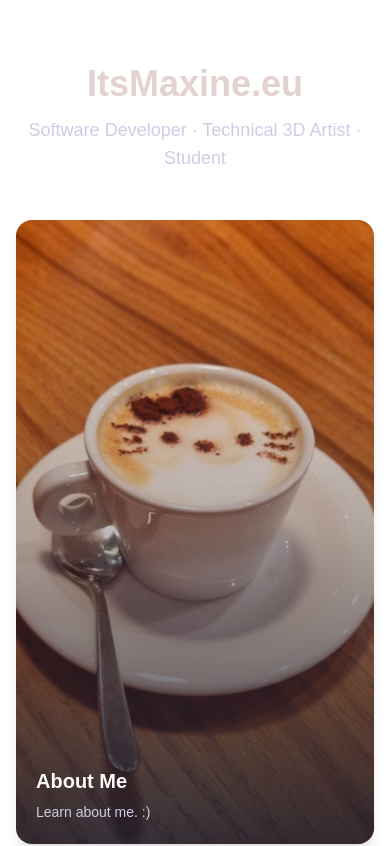
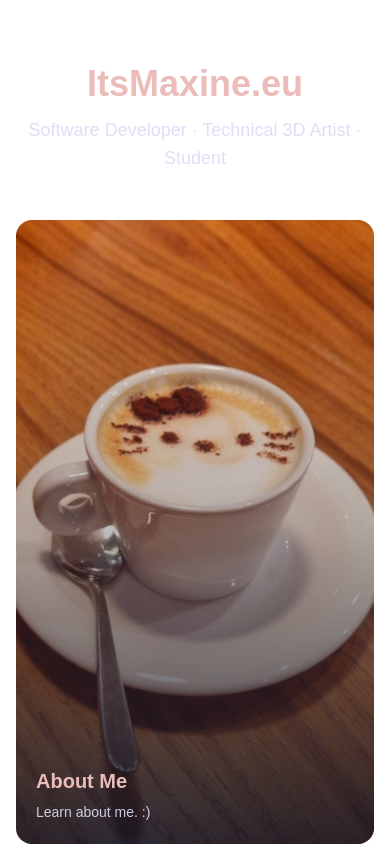
Before and after one commit to MaxineCodes/personal-website, a Next.js app: page / in a window 390 px wide. Shown: the top 846 px of the page. Built offline with nearby package versions, Linux system fonts and the light colour scheme.

Commit message:
updated main landing page

```diff
--- a/app/layout.tsx
+++ b/app/layout.tsx
@@ -26,8 +26,7 @@ export default function RootLayout({
   return (
     <html
       lang="en"
-      className={`${geistSans.variable} ${geistMono.variable} h-full antialiased`}
-    >
+      className={`${geistSans.variable} ${geistMono.variable} h-full antialiased`}>
       <body className="min-h-full flex flex-col">{children}</body>
     </html>
   );
--- a/app/page.tsx
+++ b/app/page.tsx
@@ -1,5 +1,6 @@
 import Link from "next/link";
 import Image from "next/image";
+import Footer from "@/components/Footer";
 
 const cards = [
   {
@@ -30,23 +31,23 @@ export default function Home() {
 
         <div className="mx-auto max-w-5xl px-4 py-16 sm:px-6">
 
-          {/* ===== Page Title ===== */}
+          {/* Title */}
           <div className="mb-12 text-center">
-            <h1 className="text-4xl font-bold text-[#E3D2D0] sm:text-5xl">
+            <h1 className="text-4xl font-bold text-[#ebbcba] sm:text-5xl">
               ItsMaxine.eu
             </h1>
-            <p className="mt-3 text-lg text-[#CCCFE3]">
+            <p className="mt-3 text-lg text-[#e0def4]">
               Software Developer · Technical 3D Artist · Student
             </p>
           </div>
 
-          {/* ===== 6 Large Image Buttons ===== */}
+          {/* Cards */}
           <div className="grid gap-6 sm:grid-cols-1 lg:grid-cols-2">
             {cards.map((card) => (
                 <Link
                     key={card.title}
                     href={card.href}
-                    className="group relative flex flex-col overflow-hidden rounded-2xl shadow-lg transition-all duration-300 hover:-translate-y-1 hover:shadow-2xl"
+                    className="group relative flex flex-col overflow-hidden rounded-2xl transition-all duration-300 hover:shadow-2xl"
                 >
                   {/* Image */}
                   <div className="relative h-156 w-full overflow-hidden">
@@ -58,12 +59,12 @@ export default function Home() {
                         sizes="(max-width: 768px) 100vw 50vw, 33vw"
                     />
                     {/* Gradient overlay for text readability */}
-                    <div className="absolute inset-0 bg-gradient-to-t from-[#221f2c]/90 via-[#221f2c]/30 to-transparent" />
+                    <div className="absolute inset-0 bg-gradient-to-t from-[#191724]/90 via-[#221f2c]/30 to-transparent" />
                   </div>
 
                   {/* Text content*/}
                   <div className="absolute bottom-0 left-0 right-0 p-5">
-                    <h2 className="mb-1.5 text-xl font-semibold text-[#FDFBF9] transition-colors group-hover:text-[#E3D2D0]">
+                    <h2 className="mb-1.5 text-xl font-semibold text-[#ebbcba] transition-colors group-hover:text-[#eb6f92]">
                       {card.title}
                     </h2>
                     <p className="text-sm leading-relaxed text-[#CCCFE3]">
@@ -74,6 +75,9 @@ export default function Home() {
             ))}
           </div>
         </div>
+
+        <Footer />
+
       </div>
   );
 }
--- /dev/null
+++ b/content/blogs/new_website.md
@@ -0,0 +1,11 @@
+---
+title: "New Website!"
+slug: "new-website"
+date: "2026-14-07"
+description: "UE5"
+
+banner: ""
+tags: ["Sculpting", "Character", "3D Art"]
+software: ["ZBrush", "Unreal Engine 5", "Maya", "Blender"]
+featured: false
+---
```
